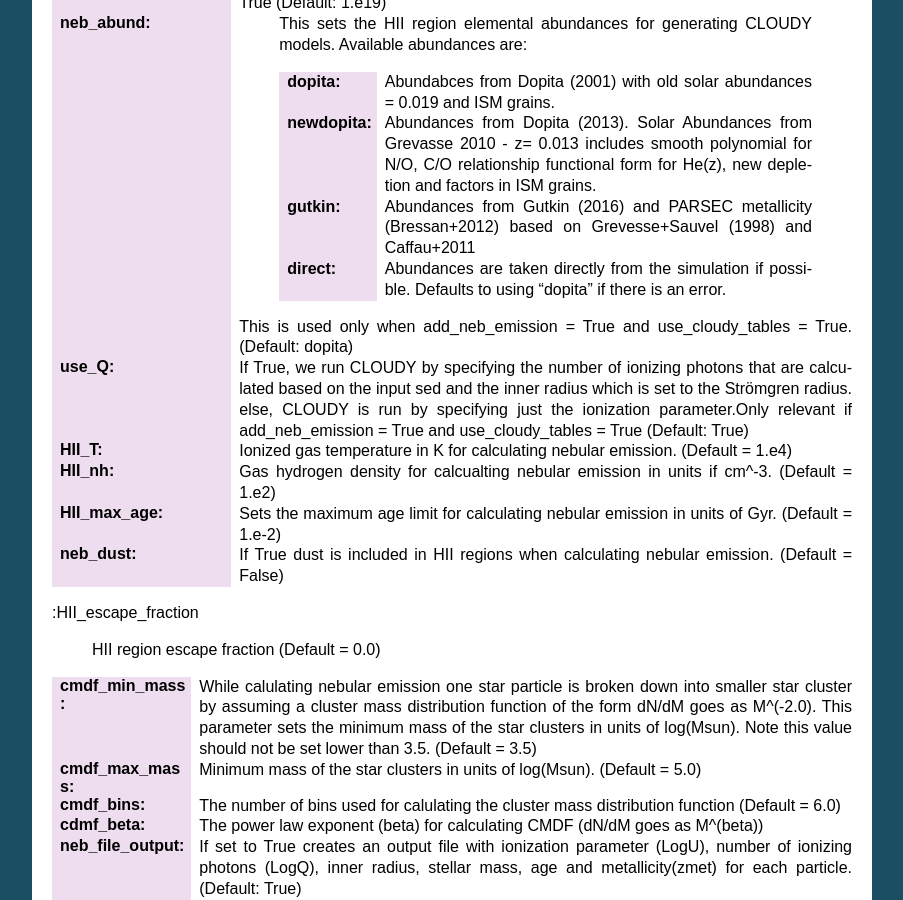
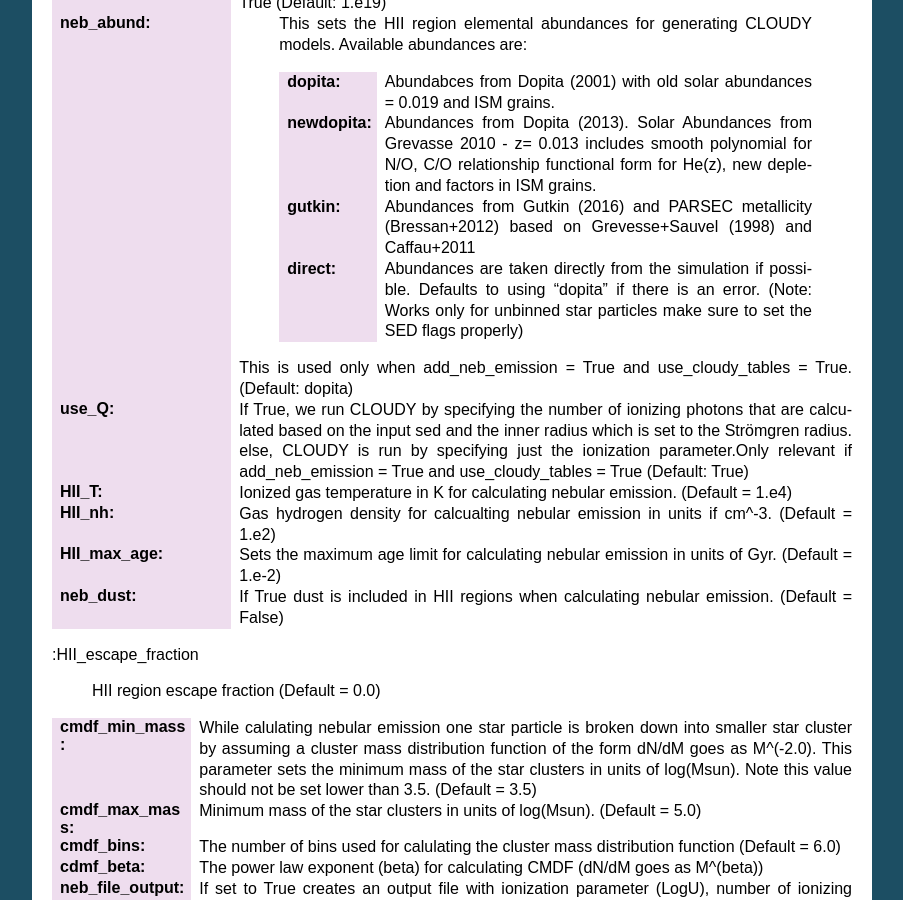
Before and after one commit to dnarayanan/powderday, a Sphinx documentation site: the page built from docs/parameters_description.rst, in a window 1280 px wide and 900 px high, scrolled down 3487 px. Shown: the whole window, without its empty margins (198-1101 px from the left). Built offline with Sphinx 7.4.7, drawn with Linux system fonts in a browser that asks for light colours.

Commit message:
Docs updated

```diff
--- a/docs/parameters_description.rst
+++ b/docs/parameters_description.rst
@@ -334,7 +334,8 @@ Nebular Emission Info
 
     :direct:
       Abundances are taken directly from the simulation if possible. Defaults
-      to using "dopita" if there is an error.
+      to using "dopita" if there is an error. (Note: Works only for unbinned star
+      particles make sure to set the SED flags properly)
 
    This is used only when add_neb_emission = True and use_cloudy_tables = True. (Default: dopita)
 
--- a/parameters_master.py
+++ b/parameters_master.py
@@ -109,7 +109,7 @@ neb_abund = "dopita"        # This sets the HII region elemental abundances for
                             #    gutkin:    Abundabces from Gutkin (2016) and PARSEC metallicity (Bressan+2012) based on Grevesse+Sauvel (1998)
                             #               and Caffau+2011
                             #    direct:    Abundances are taken directly from the simulation if possible. Defaults to using "dopita" if there is
-                            #               an error.
+                            #               an error. (Note: Works only for unbinned star particles make sure to set the SED flags properly)
                             # This is used only when add_neb_emission = True and use_cloudy_tables = True. (Default: dopita)
 
 use_Q = True                # If True, we run CLOUDY by specifying number of ionizing photons which are calculated
```
